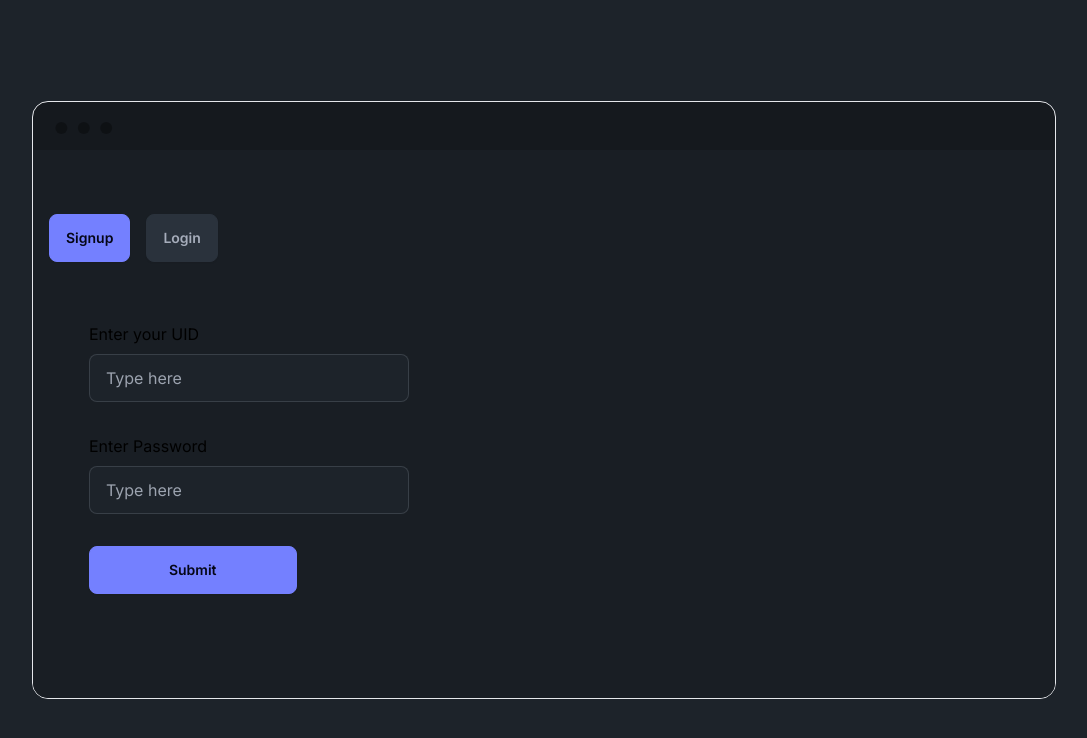
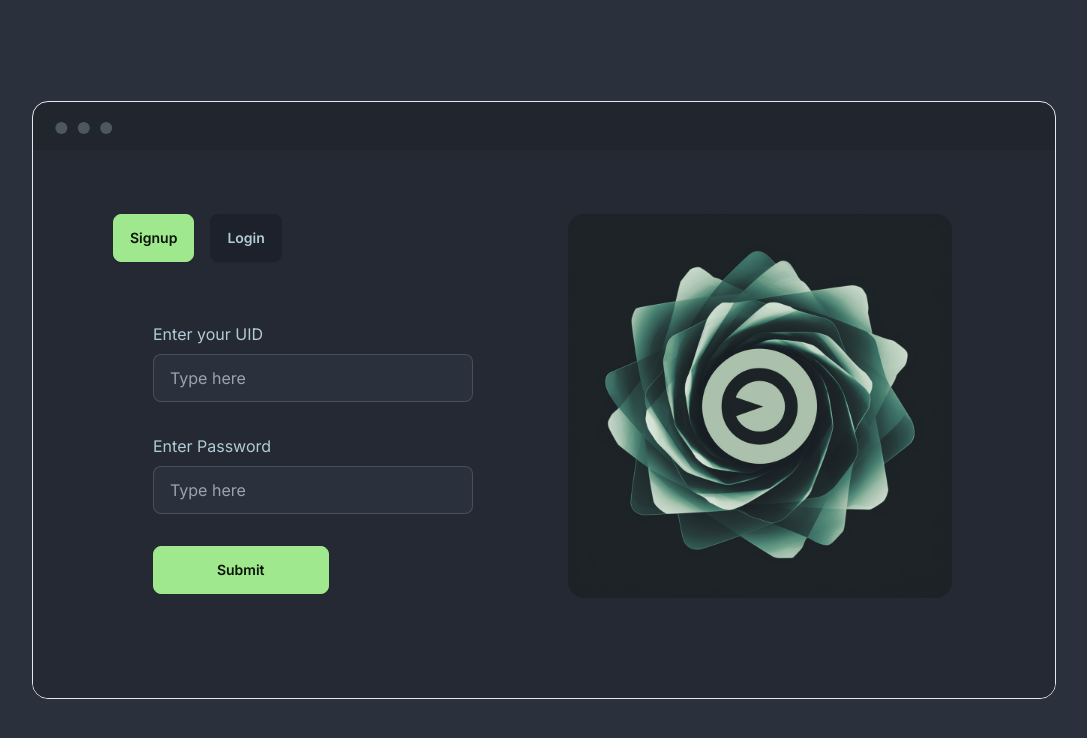
Before and after one commit to Kaushik1766/PeerLinkNext, a Next.js app: page /login in a window 1280 px wide. Shown: the top 738 px of the page, without its empty margins (96-1183 px from the left). Built offline with nearby package versions, Linux system fonts and the light colour scheme.

Commit message:
login frontend

```diff
--- a/app/chats/ChatContacts.jsx
+++ b/app/chats/ChatContacts.jsx
@@ -3,9 +3,9 @@ import users from '../data/users'
 
 export default function chatContacts() {
   return (
-    <div className="flex flex-col w-full">
+    <div className="flex gap-3 flex-col w-full">
       {users.map((e, i) => (
-        <div className=" p-2 hover:bg-slate-600 border-2 border-slate-900 flex gap-4 items-center">
+        <div className=" p-2 bg-base-100 hover:bg-slate-600 border border-neutral shadow-md flex gap-4 items-center rounded-xl">
           <div className="chat-image avatar">
             <div className="w-10 rounded-full">
               <img alt="Tailwind CSS chat bubble component" src={e.imgURL} />
--- a/app/chats/ChatWindow.jsx
+++ b/app/chats/ChatWindow.jsx
@@ -7,7 +7,7 @@ export default function ({ message, type }) {
   return (
     <>
 
-      <div className="border-l-2 border-slate-600 p-4 flex flex-col h-screen w-full">
+      <div className="border-l-2 bg-base-200 border-slate-600 p-4 flex flex-col w-full">
         {chats.map((e, i) => (
           <div
             className={`chat ${e.type === "sender" ? "chat-end" : "chat-start"
--- a/app/chats/page.jsx
+++ b/app/chats/page.jsx
@@ -9,7 +9,7 @@ export default function page() {
     <div>
       <Navbar></Navbar>
       <div className='flex w-full h-[90vh]'>
-        <div className='border-2 overflow-y-scroll border-slate-700 w-1/4 '>
+        <div className='p-4 overflow-y-scroll w-1/4 '>
           <ChatContacts />
         </div>
         <div className="border-2 overflow-y-scroll border-slate-700 w-3/4  ">
--- a/app/globals.css
+++ b/app/globals.css
@@ -1,33 +1,3 @@
 @tailwind base;
 @tailwind components;
 @tailwind utilities;
-
-:root {
-  --foreground-rgb: 0, 0, 0;
-  --background-start-rgb: 214, 219, 220;
-  --background-end-rgb: 255, 255, 255;
-}
-
-@media (prefers-color-scheme: dark) {
-  :root {
-    --foreground-rgb: 255, 255, 255;
-    --background-start-rgb: 0, 0, 0;
-    --background-end-rgb: 0, 0, 0;
-  }
-}
-
-body {
-  color: rgb(var(--foreground-rgb));
-  background: linear-gradient(
-      to bottom,
-      transparent,
-      rgb(var(--background-end-rgb))
-    )
-    rgb(var(--background-start-rgb));
-}
-
-@layer utilities {
-  .text-balance {
-    text-wrap: balance;
-  }
-}
--- a/app/layout.tsx
+++ b/app/layout.tsx
@@ -16,7 +16,7 @@ export default function RootLayout({
   children: React.ReactNode;
 }>) {
   return (
-    <html lang="en" data-theme="dark">
+    <html lang="en" data-theme="dim">
       <body className={inter.className}>
         {children}
       </body>
--- a/app/login/page.jsx
+++ b/app/login/page.jsx
@@ -3,14 +3,16 @@ import React, { useState } from 'react'
 import Navbar from '../components/Navbar'
 import Login from './Login'
 import Signup from './Signup'
+import heroImg from '@/public/Home/5B_Q0G4CT8iXzJC5UxmtfQ.png'
+import Image from 'next/image'
 
 function page() {
     const [tab, setTab] = useState(0)
     return (
         <>
-            <div className='bg-base-100 h-screen justify-center items-center flex'>
+            <div className='bg-base-100 h-screen justify-center items-center flex' data-theme=''>
                 <div className="mockup-window border bg-base-300 w-4/5">
-                    <div className="flex justify-between px-4 py-16 bg-base-200">
+                    <div className="flex justify-evenly w-full py-16 bg-base-200 px-20">
                         <div className='w-1/2'>
                             <div className='flex gap-4'>
                                 <button className={`btn ${tab == 0 ? 'btn-primary' : 'btn-neutral'}`} onClick={() => setTab(0)}>Signup</button>
@@ -23,6 +25,9 @@ function page() {
                                 tab == 1 && <Signup />
                             }
 
+                        </div>
+                        <div className='w-1/2'>
+                            <img src={heroImg.src} alt='img' className='h-96 rounded-2xl mx-auto' />
                         </div>
                         {/* <form action="" className='flex flex-col gap-3'>
                             <div>
```
Also changed, not shown: public/Home/5B_Q0G4CT8iXzJC5UxmtfQ.png (added), public/Home/Default_create_an_abstract_banner_image_for_my_login_page_only_2.jpg (added).
